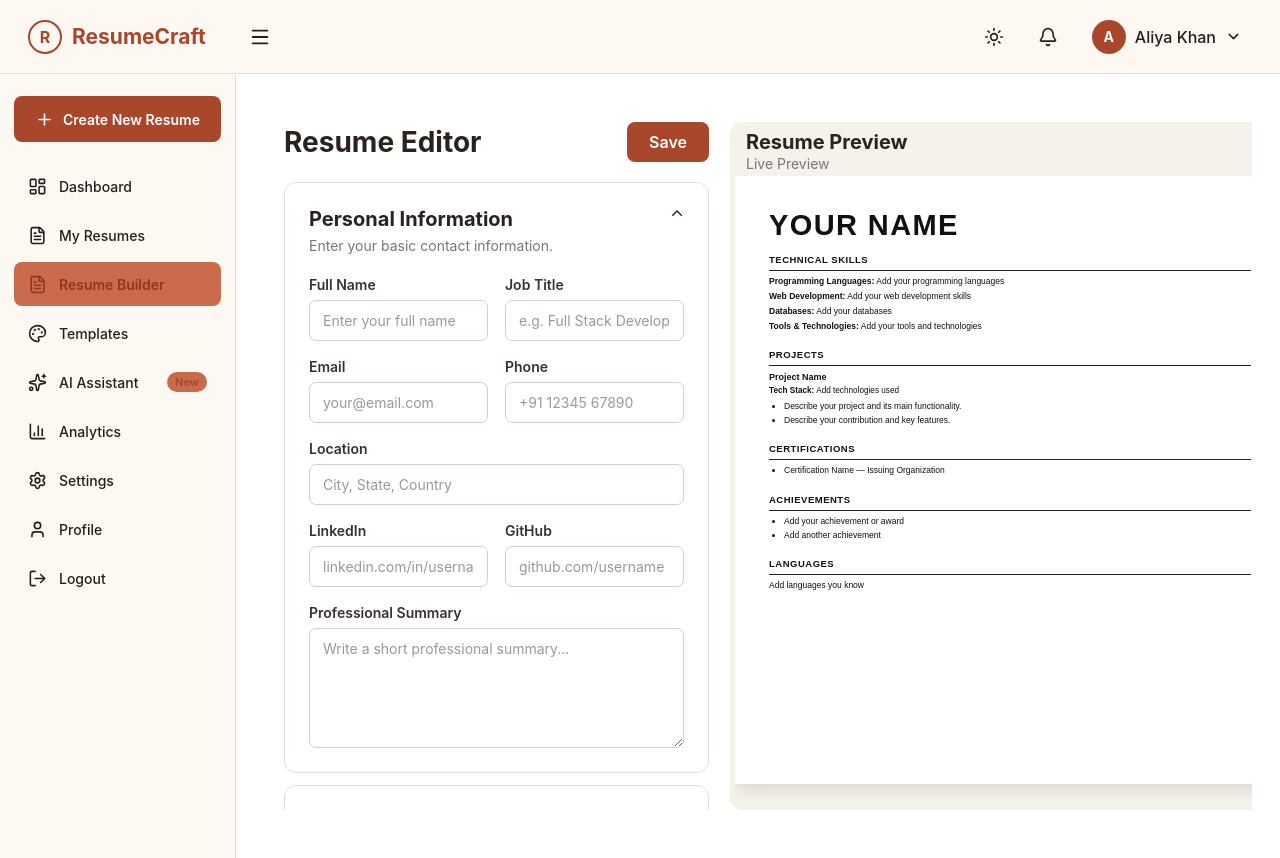
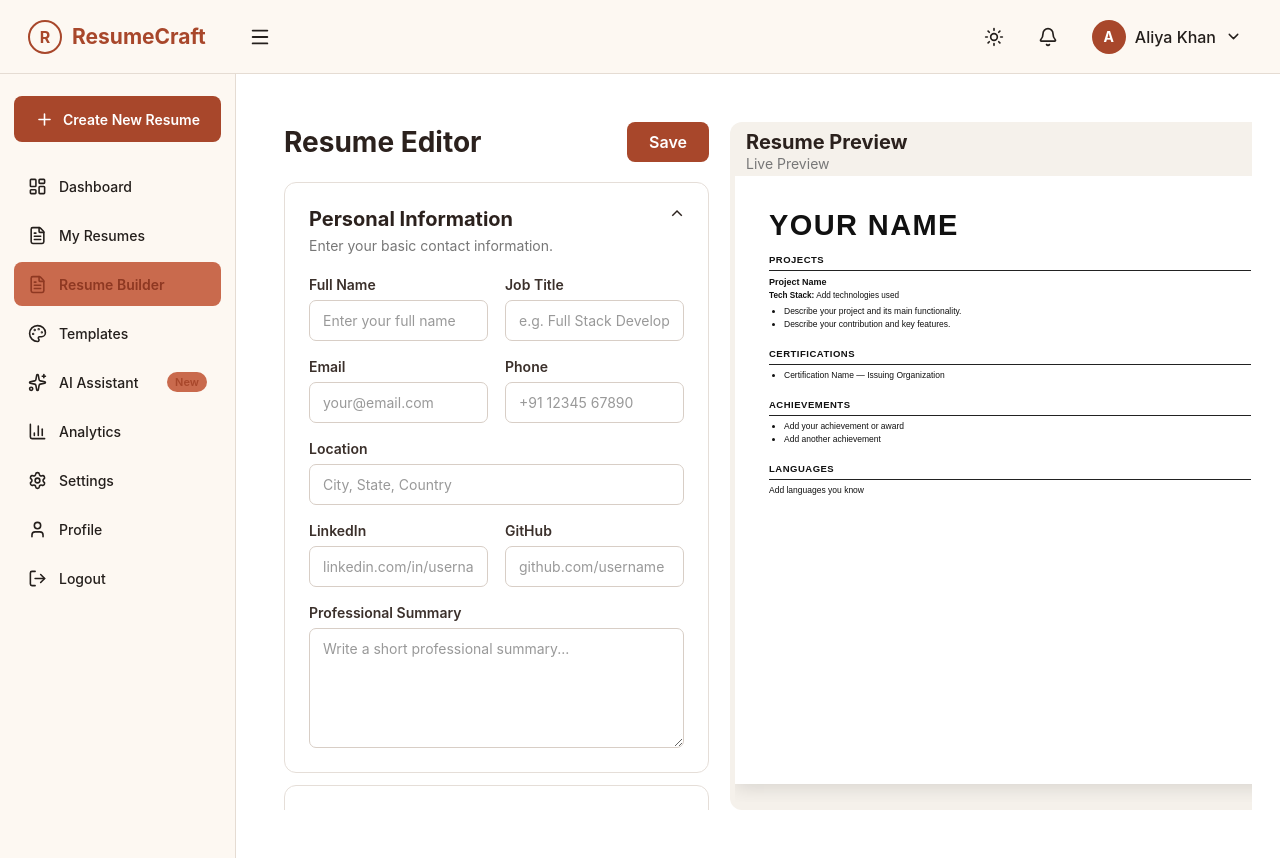
Before and after one commit to aliya-khan750/ResumeBuilder, a React (Vite) app in the folder client/: page / in a window 1280 px wide. Built offline with nearby package versions, Linux system fonts and the light colour scheme.

Commit message:
Add dynamic skills section

```diff
--- a/client/src/components/ResumePreview.jsx
+++ b/client/src/components/ResumePreview.jsx
@@ -8,8 +8,8 @@ function ResumePreview() {
     personal,
     education,
     experience,
+    skills,
   } = resumeData;
-
 
   return (
     <div className="resume-preview-wrapper">
@@ -52,7 +52,6 @@ function ResumePreview() {
 
           </div>
 
-
           <div className="resume-links">
 
             {personal.linkedin && (
@@ -72,7 +71,7 @@ function ResumePreview() {
         </header>
 
 
-        {/* ================= SUMMARY ================= */}
+        {/* ================= PROFESSIONAL SUMMARY ================= */}
 
         {personal.summary && (
           <section className="resume-section">
@@ -119,7 +118,6 @@ function ResumePreview() {
                   </div>
                 )}
 
-
                 <div className="entry-subtitle">
 
                   {education.institution && (
@@ -135,7 +133,6 @@ function ResumePreview() {
                   )}
 
                 </div>
-
 
                 {(education.startYear ||
                   education.endYear ||
@@ -170,6 +167,13 @@ function ResumePreview() {
 
         {/* ================= TECHNICAL SKILLS ================= */}
 
+        {skills &&
+          (
+            skills.technicalSkills ||
+            skills.toolsTechnologies ||
+            skills.softSkills
+          ) && (
+
             <section className="resume-section">
 
               <h2>
@@ -178,37 +182,46 @@ function ResumePreview() {
 
               <div className="skills-content">
 
+                {skills.technicalSkills && (
                   <p>
+
                     <strong>
-                Programming Languages:
+                      Technical Skills:
                     </strong>{" "}
-              Add your programming languages
+
+                    {skills.technicalSkills}
+
                   </p>
+                )}
 
+                {skills.toolsTechnologies && (
                   <p>
-              <strong>
-                Web Development:
-              </strong>{" "}
-              Add your web development skills
-            </p>
 
-            <p>
-              <strong>
-                Databases:
-              </strong>{" "}
-              Add your databases
-            </p>
-
-            <p>
                     <strong>
                       Tools & Technologies:
                     </strong>{" "}
-              Add your tools and technologies
+
+                    {skills.toolsTechnologies}
+
                   </p>
+                )}
+
+                {skills.softSkills && (
+                  <p>
+
+                    <strong>
+                      Soft Skills:
+                    </strong>{" "}
+
+                    {skills.softSkills}
+
+                  </p>
+                )}
 
               </div>
 
             </section>
+          )}
 
 
         {/* ================= EXPERIENCE ================= */}
@@ -221,7 +234,6 @@ function ResumePreview() {
               EXPERIENCE
             </h2>
 
-
             {experience.map((item, index) => (
 
               <div
@@ -229,10 +241,7 @@ function ResumePreview() {
                 key={index}
               >
 
-                {/* Job Title */}
-
                 {item.jobTitle && (
-
                   <div className="entry-title">
 
                     <strong>
@@ -240,11 +249,7 @@ function ResumePreview() {
                     </strong>
 
                   </div>
-
                 )}
-
-
-                {/* Company + Location */}
 
                 {(item.company ||
                   item.location) && (
@@ -260,11 +265,7 @@ function ResumePreview() {
                     </span>
 
                   </div>
-
                 )}
-
-
-                {/* Employment + Dates */}
 
                 {(item.employmentType ||
                   item.startDate ||
@@ -289,14 +290,9 @@ function ResumePreview() {
                     )}
 
                   </p>
-
                 )}
 
-
-                {/* Description */}
-
                 {item.description && (
-
                   <ul>
 
                     <li>
@@ -304,7 +300,6 @@ function ResumePreview() {
                     </li>
 
                   </ul>
-
                 )}
 
               </div>
@@ -312,7 +307,6 @@ function ResumePreview() {
             ))}
 
           </section>
-
         )}
 
 
@@ -339,6 +333,7 @@ function ResumePreview() {
               <strong>
                 Tech Stack:
               </strong>{" "}
+
               Add technologies used
 
             </p>
--- a/client/src/components/SkillsSection.jsx
+++ b/client/src/components/SkillsSection.jsx
@@ -1,4 +1,17 @@
+import { useResume } from "../context/ResumeContext";
+
 function SkillsSection() {
+  const { resumeData, updateResumeData } = useResume();
+
+  const skills = resumeData.skills;
+
+  const updateSkill = (field, value) => {
+    updateResumeData("skills", {
+      ...skills,
+      [field]: value,
+    });
+  };
+
   return (
     <div className="editor-section">
 
@@ -13,28 +26,72 @@ function SkillsSection() {
 
       <div className="form-grid">
 
+        {/* Technical Skills */}
+
         <div className="form-group full-width">
-          <label>Technical Skills</label>
+
+          <label>
+            Technical Skills
+          </label>
+
           <input
             type="text"
             placeholder="e.g. React, JavaScript, Node.js, MongoDB"
+            value={skills.technicalSkills || ""}
+            onChange={(e) =>
+              updateSkill(
+                "technicalSkills",
+                e.target.value
+              )
+            }
           />
+
         </div>
 
+
+        {/* Tools & Technologies */}
+
         <div className="form-group full-width">
-          <label>Tools & Technologies</label>
+
+          <label>
+            Tools & Technologies
+          </label>
+
           <input
             type="text"
             placeholder="e.g. Git, GitHub, VS Code, Docker"
+            value={skills.toolsTechnologies || ""}
+            onChange={(e) =>
+              updateSkill(
+                "toolsTechnologies",
+                e.target.value
+              )
+            }
           />
+
         </div>
 
+
+        {/* Soft Skills */}
+
         <div className="form-group full-width">
-          <label>Soft Skills</label>
+
+          <label>
+            Soft Skills
+          </label>
+
           <input
             type="text"
             placeholder="e.g. Communication, Leadership, Problem Solving"
+            value={skills.softSkills || ""}
+            onChange={(e) =>
+              updateSkill(
+                "softSkills",
+                e.target.value
+              )
+            }
           />
+
         </div>
 
       </div>
--- a/client/src/context/ResumeContext.jsx
+++ b/client/src/context/ResumeContext.jsx
@@ -29,10 +29,9 @@ export function ResumeProvider({ children }) {
     projects: [],
 
     skills: {
-      programmingLanguages: "",
-      webDevelopment: "",
-      databases: "",
-      tools: "",
+      technicalSkills: "",
+      toolsTechnologies: "",
+      softSkills: "",
     },
 
     certifications: [],
@@ -59,7 +58,6 @@ export function ResumeProvider({ children }) {
     }));
   };
 
-
   /* ================= RESUME DATA ================= */
 
   const updateResumeData = (section, data) => {
@@ -68,7 +66,6 @@ export function ResumeProvider({ children }) {
       [section]: data,
     }));
   };
-
 
   /* ================= RESET ================= */
 
@@ -99,10 +96,9 @@ export function ResumeProvider({ children }) {
       projects: [],
 
       skills: {
-        programmingLanguages: "",
-        webDevelopment: "",
-        databases: "",
-        tools: "",
+        technicalSkills: "",
+        toolsTechnologies: "",
+        softSkills: "",
       },
 
       certifications: [],
@@ -116,7 +112,6 @@ export function ResumeProvider({ children }) {
       customSections: [],
     });
   };
-
 
   return (
     <ResumeContext.Provider
@@ -133,7 +128,6 @@ export function ResumeProvider({ children }) {
   );
 }
 
-
 export function useResume() {
   const context = useContext(ResumeContext);
 
```
Lines whose indentation alone changed are shown as unchanged.
